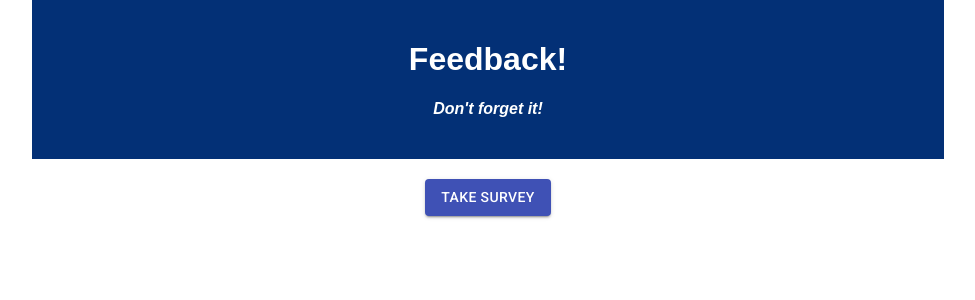
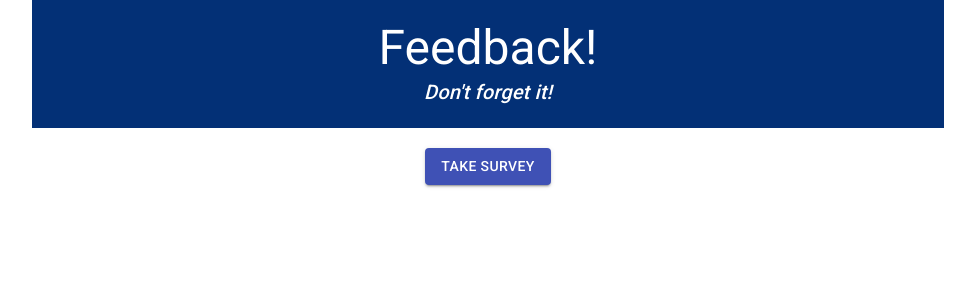
Before and after one commit to Renrek/weekend-redux-feedback-loop, a React (Create React App) app: page /understanding in a window 1280 px wide. Shown: the top 300 px of the page, without its empty margins (152-1127 px from the left). Built offline with nearby package versions, Linux system fonts and the light colour scheme.

Commit message:
review, refactor, readme

```diff
--- a/src/components/Admin/Admin.jsx
+++ b/src/components/Admin/Admin.jsx
@@ -1,7 +1,10 @@
+// Core operation imports
 import React from 'react';
 import axios from 'axios';
 import { useState, useEffect } from 'react';
 
+// Styling and Structure imports
+import DeleteIcon from '@material-ui/icons/Delete';
 import {
     Box,
     TableContainer,
@@ -14,8 +17,11 @@ import {
     Button
 } from '@material-ui/core';
 
+
+
 const Admin = () => {
 
+    // Store all data retrieved from fetchSurveys()
     const [surveys, setSurveys] = useState([]);
 
     useEffect(() => {
@@ -32,7 +38,7 @@ const Admin = () => {
                 alert('There was an error fetching information from the server.')
                 console.log('Error on GET', error);
             });
-    };
+    }; // End fetchSurveys()
 
     const deleteSurvey = (id) => {
         axios.delete(`/api/survey/${id}`)
@@ -43,7 +49,7 @@ const Admin = () => {
                 alert('There was an error deleteing information from the server.')
                 console.log('Error on Delete', error);
             });
-    };
+    }; // End deleteSurvey()
 
     return (
         <Box>
@@ -71,7 +77,7 @@ const Admin = () => {
                                         variant={'contained'}
                                         color={'secondary'}
                                     >
-                                        Trash
+                                        <DeleteIcon />
                                     </Button>
                                 </TableCell>
                             </TableRow>
@@ -80,7 +86,7 @@ const Admin = () => {
                 </Table>
             </TableContainer>
         </Box>
-    )
-}
+    ) // End Componant Return
+} // End Admin()
 
 export default Admin;
--- a/src/components/App/App.css
+++ b/src/components/App/App.css
@@ -1,23 +1,3 @@
 .App {
   text-align: center;
 }
-
-.App-header {
-  background-color: #033076;
-  min-height: 70px;
-  padding: 20px;
-  color: white;
-  margin-bottom: 20px;
-}
-
-.App-title {
-  font-size: 2em;
-}
-
-.App-intro {
-  font-size: large;
-}
-
-h4 {
-  font-style: italic;
-}
--- a/src/components/App/App.jsx
+++ b/src/components/App/App.jsx
@@ -1,10 +1,12 @@
+// Core operation imports
 import React from 'react';
-import { HashRouter as Router, Route, Link } from 'react-router-dom';
+import { HashRouter as Router, Route } from 'react-router-dom';
 import './App.css';
 
+//Style and Stucture imports
 import { Container } from '@material-ui/core';
 
-//Components
+// App Components imports
 import Welcome from '../Welcome/Welcome';
 import Feeling from '../Feeling/Feeling';
 import Understanding from '../Understanding/Understanding';
@@ -13,18 +15,15 @@ import Comments from '../Comments/Comments';
 import Review from '../Review/Review';
 import Admin from '../Admin/Admin';
 import Success from '../Success/Success';
+import Header from '../Header/Header';
 
 
 
 function App() {
 
   return (
-    <Container maxWidth="md">
-      <div className='App'>
-      <header className='App-header'>
-        <h1 className='App-title'>Feedback!</h1>
-        <h4>Don't forget it!</h4>
-      </header>
+    <Container className='App' maxWidth="md">
+      <Header />
       <Router>
         <Route path="/" exact>
           <Welcome />
@@ -51,9 +50,8 @@ function App() {
           <Admin />
         </Route>
       </Router>
-      </div>
     </Container>
-  );
-}
+  ); // End Componant Return
+} //END App()
 
 export default App;
--- a/src/components/Comments/Comments.jsx
+++ b/src/components/Comments/Comments.jsx
@@ -9,9 +9,11 @@ import { Typography, Box, TextField, Button }  from '@material-ui/core';
 
 const Comments = () => {
 
+    //Hooks
     const dispatch = useDispatch();
     let history = useHistory();
 
+    // Local State for form processing
     const [comments, setComments] = useState('')
 
     const onFormSubmit = (event) => {
@@ -38,7 +40,6 @@ const Comments = () => {
                     multiline
                     fullWidth
                     rows={5}
-
                     label="Enter Comments Here"
                 />
                 <Button
--- /dev/null
+++ b/src/components/Header/Header.css
@@ -0,0 +1,11 @@
+.App-header {
+    background-color: #033076;
+    min-height: 70px;
+    padding: 20px;
+    color: white;
+    margin-bottom: 20px;
+  }
+
+  h6 {
+    font-style: italic;
+  }
--- /dev/null
+++ b/src/components/Header/Header.jsx
@@ -0,0 +1,16 @@
+import React from 'react';
+
+import './Header.css';
+
+import { Box, Typography } from '@material-ui/core';
+
+const Header = () => {
+    return (
+        <Box className='App-header'>
+            <Typography variant="h3">Feedback!</Typography>
+            <Typography variant="h6">Don't forget it!</Typography>
+        </Box>
+    )
+}
+
+export default Header;
--- a/src/components/Review/Review.jsx
+++ b/src/components/Review/Review.jsx
@@ -1,7 +1,10 @@
+// Core operation imports
 import React from 'react';
 import axios from 'axios';
 import { useSelector, useDispatch } from 'react-redux';
 import { useHistory } from 'react-router-dom';
+
+// Styling and Structure
 import { Button, Box } from '@material-ui/core';
 
 const Review = () => {
```
Also changed, not shown: 1 other file (tests, documents, lock files or other folders). Lines whose indentation alone changed are shown as unchanged.
